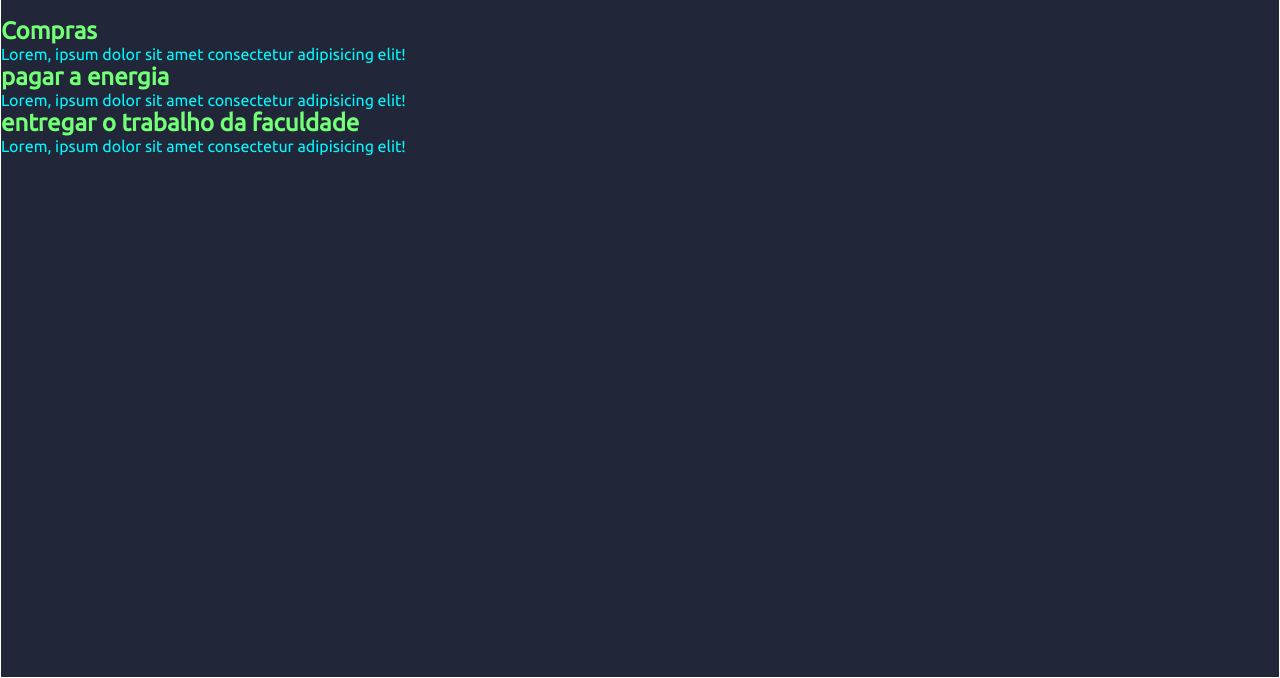
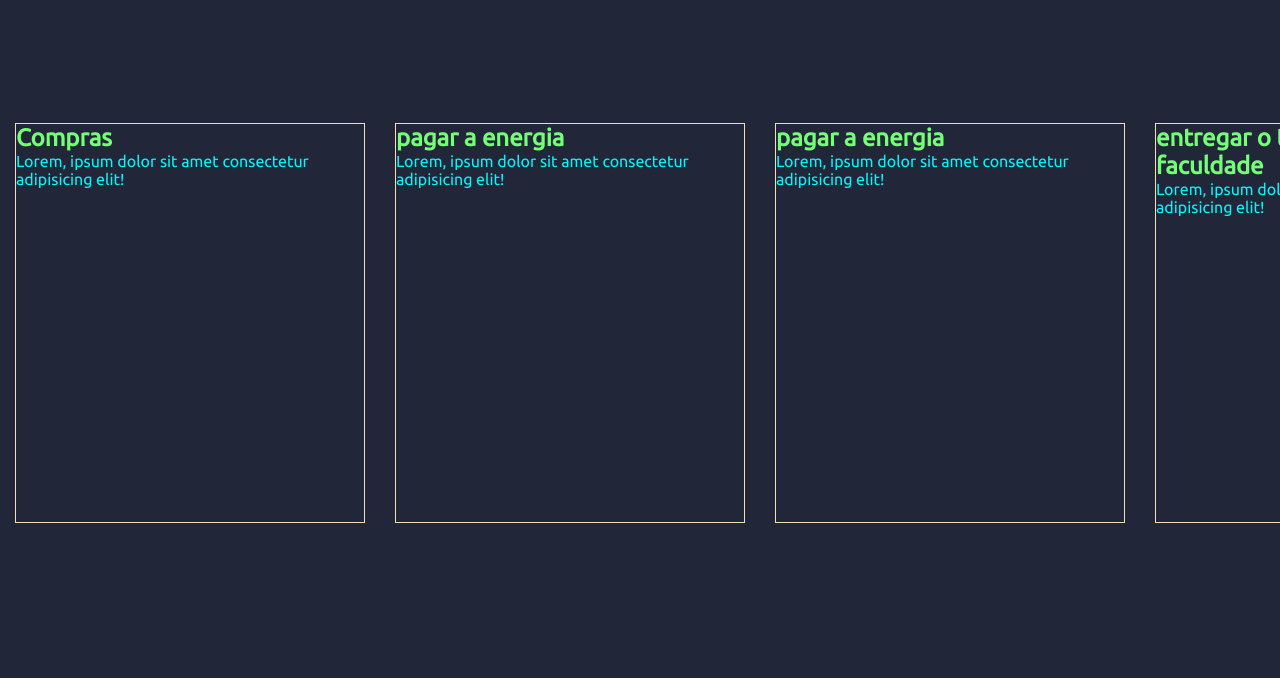
Before and after one commit to AlexJr22/My-Note-App, a website: page index.html in a window 1280 px wide. Shown: the part 122-800 px from the top of the page. Drawn offline with Linux system fonts and the light colour scheme.

Commit message:
configuring the layout of notes

```diff
--- a/index.html
+++ b/index.html
@@ -12,23 +12,52 @@
     <body>
         <section id="noteContainer">
             <h1>Note App</h1>
+
+            <section id="container">
                 <div class="noteCard">
                     <h2 class="titleCard">Compras</h2>
 
-                <p>Lorem, ipsum dolor sit amet consectetur adipisicing elit!</p>
+                    <p>
+                        Lorem, ipsum dolor sit amet consectetur adipisicing
+                        elit!
+                    </p>
                 </div>
 
                 <div class="noteCard">
                     <h2 class="titleCard">pagar a energia</h2>
 
-                <p>Lorem, ipsum dolor sit amet consectetur adipisicing elit!</p>
+                    <p>
+                        Lorem, ipsum dolor sit amet consectetur adipisicing
+                        elit!
+                    </p>
+                </div>
+
+                <div class="noteCard">
+                    <h2 class="titleCard">pagar a energia</h2>
+
+                    <p>
+                        Lorem, ipsum dolor sit amet consectetur adipisicing
+                        elit!
+                    </p>
                 </div>
 
                 <div class="noteCard">
                     <h2 class="titleCard">entregar o trabalho da faculdade</h2>
 
-                <p>Lorem, ipsum dolor sit amet consectetur adipisicing elit!</p>
+                    <p>
+                        Lorem, ipsum dolor sit amet consectetur adipisicing
+                        elit!
+                    </p>
                 </div>
+                <div class="noteCard">
+                    <h2 class="titleCard">entregar o trabalho da faculdade</h2>
+
+                    <p>
+                        Lorem, ipsum dolor sit amet consectetur adipisicing
+                        elit!
+                    </p>
+                </div>
+            </section>
         </section>
 
         <script src="src/js/script.js"></script>
--- a/src/css/NoteContainer/noteContainer.scss
+++ b/src/css/NoteContainer/noteContainer.scss
@@ -3,10 +3,10 @@ $color1: #00f9ff;
 $color2: #73ff76;
 
 #noteContainer {
-    border: 1px solid white;
-
     width: 100%;
     height: 100%;
+
+    padding-top: 32px;
 
     > h1 {
         font-variant: small-caps;
@@ -14,10 +14,31 @@ $color2: #73ff76;
         text-align: center;
         letter-spacing: 1em;
 
-        margin: 2rem 0px;
+        margin-bottom: 32px;
     }
 
-    h2.titleCard {
-        color: $color2;
+    section#container {
+        height: 80%;
+        width: 100%;
+
+        display: flex;
+        align-items: center;
+
+        overflow-x: scroll;
+        overflow-y: hidden;
+        .noteCard {
+            border: wheat 1px solid;
+            display: block;
+            min-width: 350px;
+            max-width: 350px;
+            min-height: 400px;
+            max-height: 400px;
+
+            margin-inline: 15px;
+
+            h2.titleCard {
+                color: $color2;
+            }
+        }
     }
 }
--- a/src/css/style.scss
+++ b/src/css/style.scss
@@ -16,5 +16,7 @@ body,html {
     color: $color1;
     font-family: 'Ubuntu', sans-serif;
 
-    height: 100vh;
+    overflow-x: hidden;
+
+    height: 100%;
 }
```
Also changed, not shown: src/css/NoteContainer/noteContainer.css, src/css/style.css, 2 other files. Lines whose indentation alone changed are shown as unchanged.
